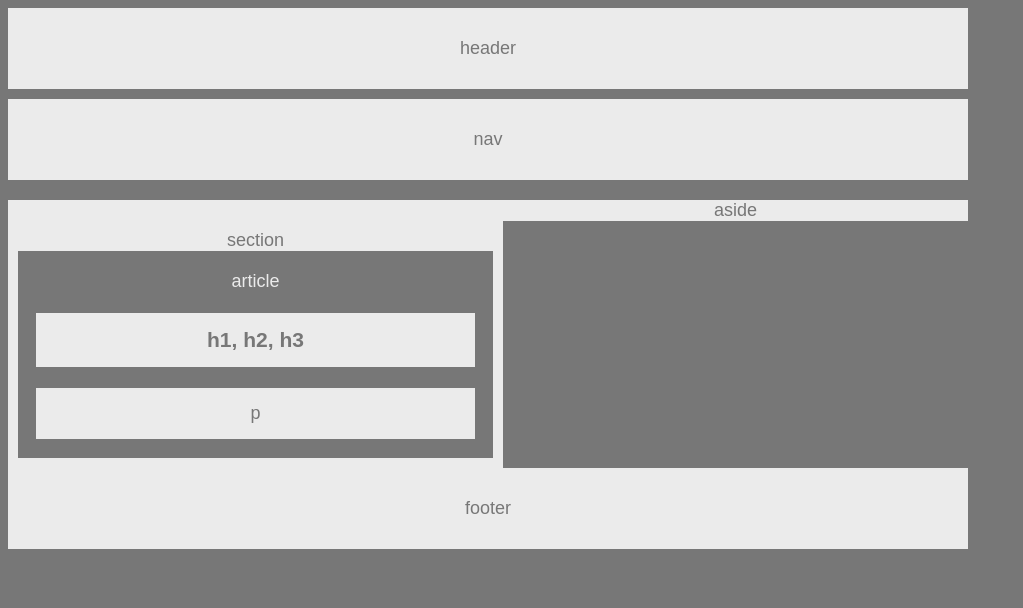
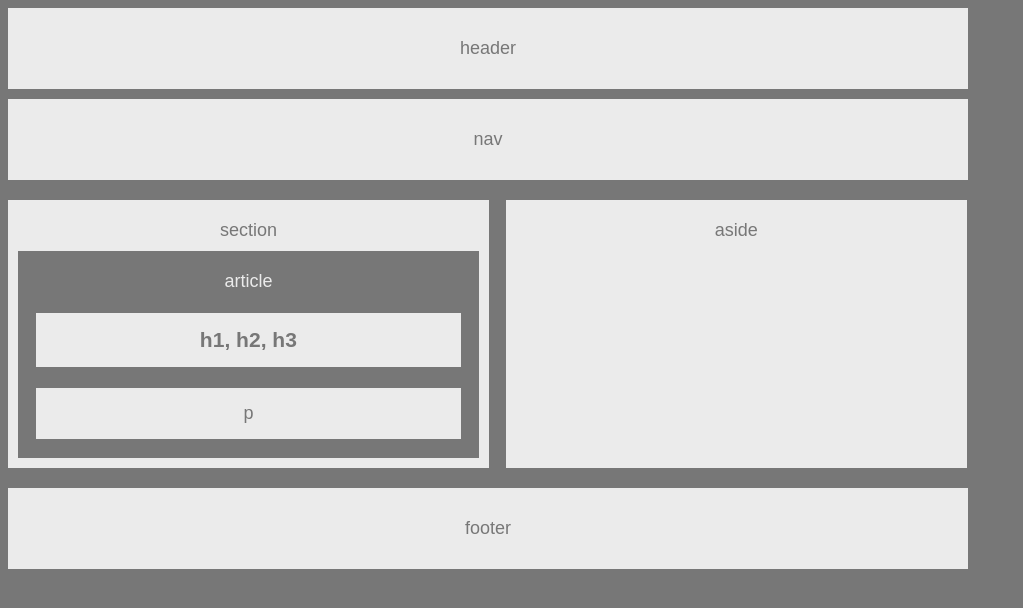
Before and after one commit to hcamposa1994/HW-Wireframe, a plain HTML site: page index.html in a window 1280 px wide. Shown: the whole page, without its empty margins (0-1023 px from the left). Drawn offline with Linux system fonts and the light colour scheme.

Commit message:
supposed final commit

```diff
--- a/index.html
+++ b/index.html
@@ -14,7 +14,6 @@
             nav
         </nav>
 
-        <div class="full">
         <section>
             section
 
@@ -36,7 +35,6 @@
         <aside>
             aside
         </aside>
-        </div>
 
         <footer>
             footer
--- a/style.css
+++ b/style.css
@@ -1,5 +1,4 @@
 * {
-    box-sizing: border-box;
     text-align: center;
 }
 
@@ -19,6 +18,7 @@ article {
     color: #ebebeb;
     background: #777;
     padding: 20px 18px 1px 18px;
+    margin-top: 10px;
 }
 
 h1, p {
@@ -29,8 +29,10 @@ h1, p {
 
 section {
     width: 495px;
+    width: 48%;
     float: left;
-    padding: 30px 10px 10px 10px;
+
+    padding: 20px 10px 10px 10px;
 }
 
 header {
@@ -43,12 +45,17 @@ nav {
     margin-bottom: 20px;
 }
 
+aside {
+    float: left;
+    height: 248px;
+    width: 48%;
+    margin-left: 17px;
+    padding-top: 20px;
+}
+
 footer {
-    clear: both;
+    float: left;
+    width: 900px;
     margin-top: 20px;
     padding: 30px;
 }
-
-aside {
-
-}
```
Lines whose indentation alone changed are shown as unchanged.
